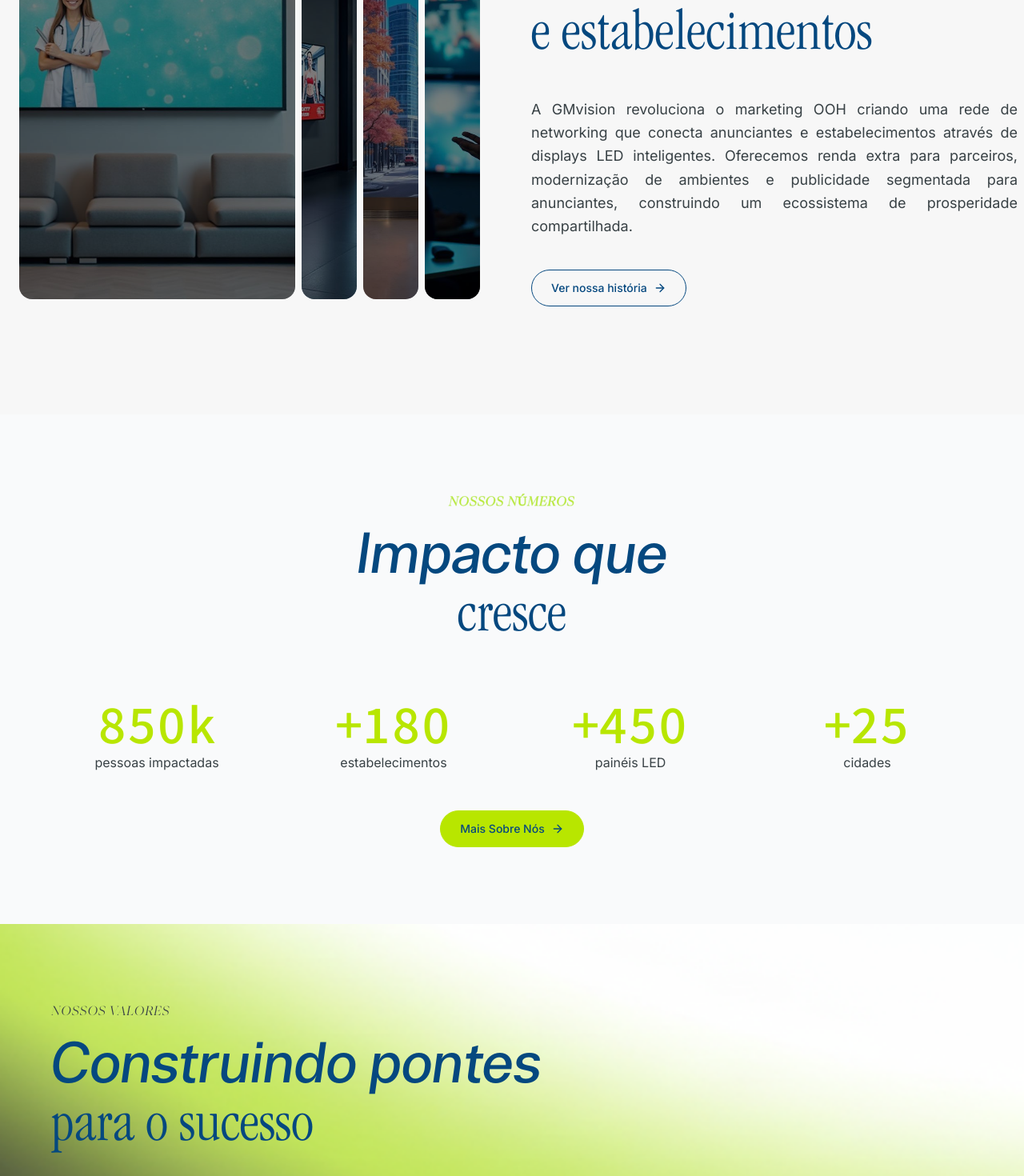
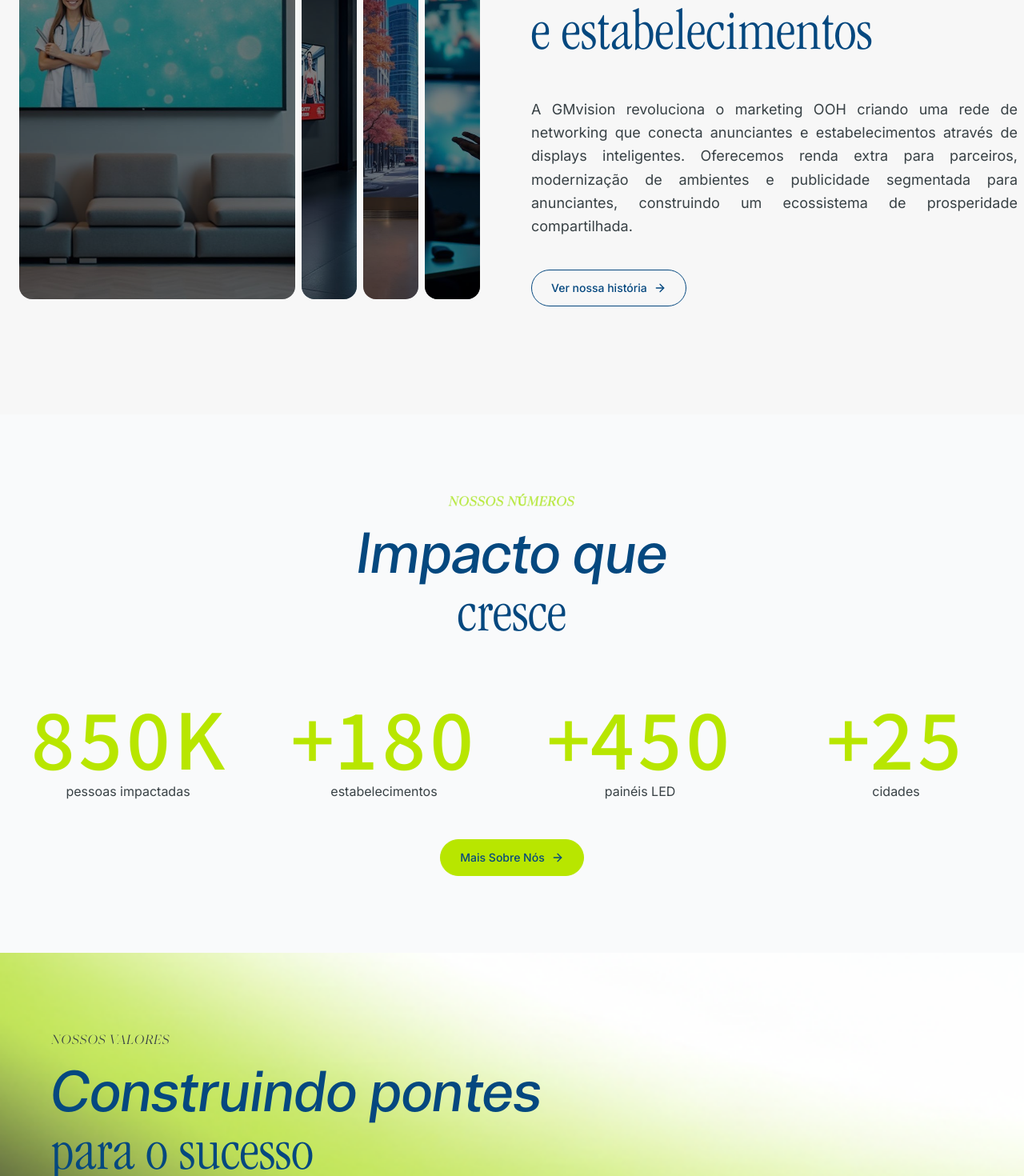
Before and after one commit to rafavieira1/gmvision, a React (Vite) app: page / in a window 1280 px wide. Shown: the part 2720-4190 px from the top of the page at 80% size. Built offline with nearby package versions, Linux system fonts and the light colour scheme.

Commit message:
design: textos alterados conforme pedido do cliente

```diff
--- a/src/components/AboutSection.tsx
+++ b/src/components/AboutSection.tsx
@@ -85,7 +85,7 @@ const AboutSection = () => {
 
         </>
       ),
-      description: "A GMvision revoluciona o marketing OOH criando uma rede de networking que conecta anunciantes e estabelecimentos através de displays LED inteligentes. Oferecemos renda extra para parceiros, modernização de ambientes e publicidade segmentada para anunciantes, construindo um ecossistema de prosperidade compartilhada.",
+      description: "A GMvision revoluciona o marketing OOH criando uma rede de networking que conecta anunciantes e estabelecimentos através de displays inteligentes. Oferecemos renda extra para parceiros, modernização de ambientes e publicidade segmentada para anunciantes, construindo um ecossistema de prosperidade compartilhada.",
       buttonText: "Ver nossa história"
     },
     history: {
@@ -96,7 +96,7 @@ const AboutSection = () => {
           <span className="font-normal font-garamond"> dos negócios</span>
         </>
       ),
-      description: "Nascemos da vontade de revolucionar o marketing através das mídias OOH. Nossa visão é criar uma nova forma de fazer publicidade que seja inteligente, estratégica e conecte empresas, pessoas e histórias. Construímos uma rede onde cada display instalado gera renda extra para estabelecimentos e oferece publicidade segmentada para anunciantes.",
+      description: "Nascemos da vontade de revolucionar o marketing através das mídias DOOH. Nossa visão é criar uma nova forma de fazer publicidade que seja inteligente, estratégica e conecte empresas, pessoas e histórias. Construímos uma rede onde cada display instalado gera renda extra para estabelecimentos e oferece publicidade segmentada para anunciantes.",
       buttonText: "Ver sobre nós"
     }
   };
--- a/src/components/NumbersSection.tsx
+++ b/src/components/NumbersSection.tsx
@@ -5,7 +5,7 @@ const NumbersSection = () => {
   const stats = [
     {
       value: 850,
-      suffix: "k",
+      suffix: "K",
       label: "pessoas impactadas",
       icon: Users
     },
@@ -44,10 +44,10 @@ const NumbersSection = () => {
             </h2>
           </div>
 
-          <div className="grid grid-cols-4 gap-8 mb-12 max-w-6xl mx-auto">
+          <div className="flex justify-center items-center gap-32 mb-12 max-w-6xl mx-auto">
             {stats.map((stat, index) => (
-              <div key={index} className="text-center">
-                <div className="text-4xl md:text-5xl lg:text-6xl font-medium font-noto-jp text-gmv-lime mb-2 leading-none">
+              <div key={index} className="flex flex-col justify-center items-center text-center min-w-0 flex-1">
+                <div className="text-4xl md:text-5xl lg:text-8xl font-medium font-noto-jp text-gmv-lime mb-2 leading-none whitespace-nowrap">
                   {stat.prefix && <span>{stat.prefix}</span>}
                   <NumberTicker
                     value={stat.value}
@@ -55,7 +55,7 @@ const NumbersSection = () => {
                   />
                   {stat.suffix && <span>{stat.suffix}</span>}
                 </div>
-                <div className="text-gmv-gray text-sm md:text-base font-normal">
+                <div className="text-gmv-gray text-sm md:text-base font-normal whitespace-nowrap">
                   {stat.label}
                 </div>
               </div>
--- a/src/components/TextRevealSection.tsx
+++ b/src/components/TextRevealSection.tsx
@@ -26,7 +26,7 @@ const TextRevealSection = () => {
     { text: "revoluciona", highlighted: false },
     { text: "o", highlighted: false },
     { text: "marketing", highlighted: true },
-    { text: "OOH", highlighted: true },
+    { text: "DOOH", highlighted: true },
     { text: "conectando", highlighted: false },
     { text: "sua", highlighted: false },
     { text: "marca", highlighted: true },
--- a/src/components/TipoClienteSection.tsx
+++ b/src/components/TipoClienteSection.tsx
@@ -82,19 +82,19 @@ function PlatformCard({
 
 const TipoClienteSection = () => {
   const anunciantesFeatures = [
-    "Visibilidade Segmentada",
-    "Alcance Local Direcionado",
-    "Custo-Benefício Otimizado",
-    "Consultoria Estratégica",
-    "Aprovação do Estabelecimento"
+    "Visibilidade segmentada",
+    "Alcance local direcionado",
+    "Custo-benefício otimizado",
+    "Consultoria estratégica",
+    "Aprovação do estabelecimento"
   ];
 
   const estabelecimentosFeatures = [
-    "Renda Extra Garantida",
-    "Modernização do Ambiente",
-    "Instalação e Manutenção Gratuitas",
-    "Conteúdo Próprio nos Displays",
-    "Gestão Completa de Anunciantes"
+    "Renda extra garantida",
+    "Modernização do ambiente",
+    "Instalação e manutenção gratuitas",
+    "Conteúdo próprio nos displays",
+    "Gestão completa de anunciantes"
   ];
 
   return (
--- a/src/pages/Anunciantes.tsx
+++ b/src/pages/Anunciantes.tsx
@@ -55,7 +55,7 @@ const Anunciantes = () => {
     {
       icon: Calendar,
       title: "Horários de Exibição",
-      items: ["6h às 22h diariamente", "Ciclos de 15-30 segundos", "Personalização por local", "Agendamento flexível"]
+      items: ["Os anúncios seguem o horário de funcionamento do estabelecimento", "Ciclos de 15-60 segundos", "Personalização por local", "Agendamento flexível"]
     },
     {
       icon: MessageCircle,
```
